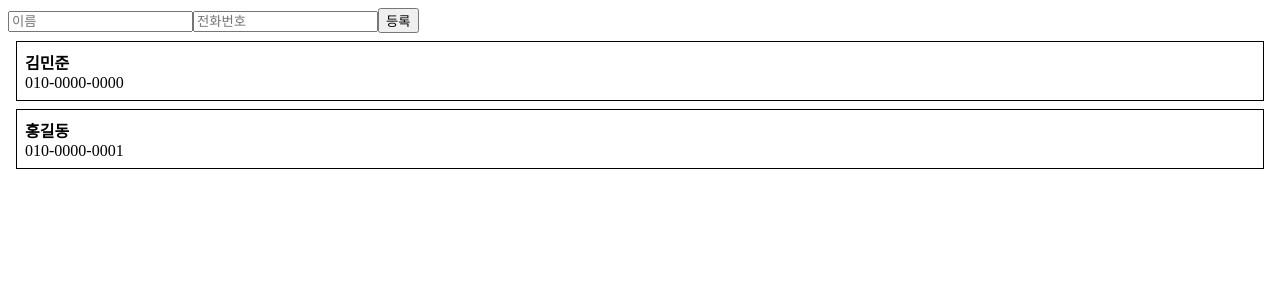
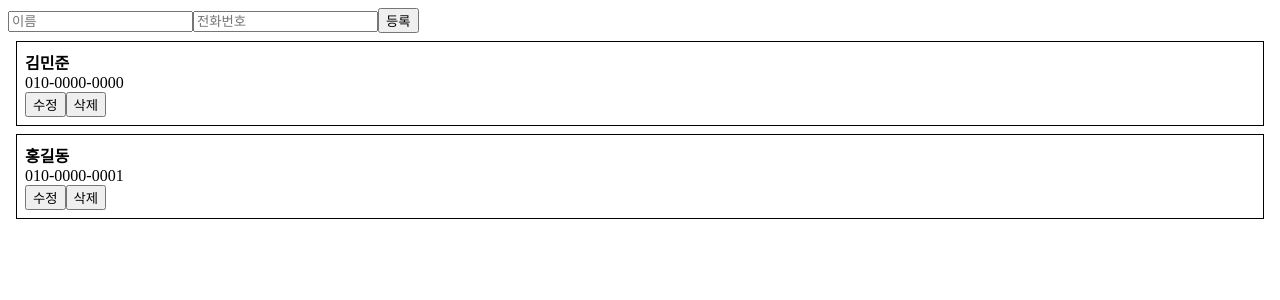
Before and after one commit to yslee9311/ReactWeb, a React (Create React App) app: page / in a window 1280 px wide. Shown: the top 300 px of the page. Built offline with nearby package versions, Linux system fonts and the light colour scheme.

Commit message:
FEAT : 배열 내 데이터 수정 또는 삭제
1. 배열 데이터 수정 또는 삭제 구현
2. 수정 시 render에서 별도로 구분하여 return

```diff
--- a/src/tutorial/App.js
+++ b/src/tutorial/App.js
@@ -22,7 +22,25 @@
     handleCreate = (data) => {
         const { information } = this.state;
         this.setState({
-          information: information.concat({ id: this.id++, ...data })
+            information: information.concat({ id: this.id++, ...data })
+        })
+    }
+
+    handleRemove = (id) => {
+        const { information } = this.state;
+        this.setState({
+            information: information.filter(info => info.id !== id)
+        })
+    }
+
+    handleUpdate = (id, data) => {
+        const { information } = this.state;
+        this.setState({
+            information: information.map(
+                info => id === info.id
+                    ? { ...info, ...data } // 새 객체를 만들어서 기존의 값과 전달받은 data 을 덮어씀
+                    : info // 기존의 값을 그대로 유지
+            )
         })
     }
 
@@ -33,7 +51,11 @@
                 <PhoneForm
                     onCreate={this.handleCreate}
                 />
-                <PhoneInfoList data={information}/>
+                <PhoneInfoList
+                    data={information}
+                    onRemove={this.handleRemove}
+                    onUpdate={this.handleUpdate}
+                />
             </div>
         );
     }
--- a/src/tutorial/components/PhoneForm.js
+++ b/src/tutorial/components/PhoneForm.js
@@ -7,7 +7,6 @@
     }
 
     handleChange = (e) => {
-        console.log('handleChange', e.target);
         this.setState({
             [e.target.name]: e.target.value
         })
--- a/src/tutorial/components/PhoneInfo.js
+++ b/src/tutorial/components/PhoneInfo.js
@@ -9,6 +9,63 @@
         }
     }
 
+    state = {
+        // 우리는 수정 버튼을 눌렀을 떄 editing 값을 true 로 설정해줄것입니다.
+        // 이 값이 true 일 때에는, 기존에 텍스트 형태로 보여주던 값들을
+        // input 형태로 보여주게 됩니다.
+        editing: false,
+        // input 의 값은 유동적이겠지요? input 값을 담기 위해서 각 필드를 위한 값도
+        // 설정합니다
+        name: '',
+        phone: '',
+    }
+
+    handleRemove = () => {
+        // 삭제 버튼이 클릭되면 onRemove 에 id 넣어서 호출
+        const { info, onRemove } = this.props;
+        onRemove(info.id);
+    }
+
+    // editing 값을 반전시키는 함수입니다
+    // true -> false, false -> true
+    handleToggleEdit = () => {
+        const { editing } = this.state;
+        this.setState({ editing: !editing });
+    }
+
+    // input 에서 onChange 이벤트가 발생 될 때
+    // 호출되는 함수입니다
+    handleChange = (e) => {
+        const { name, value } = e.target;
+        this.setState({
+            [name]: value
+        });
+    }
+
+    componentDidUpdate(prevProps, prevState) {
+        // 여기서는, editing 값이 바뀔 때 처리 할 로직이 적혀있습니다.
+        // 수정을 눌렀을땐, 기존의 값이 input에 나타나고,
+        // 수정을 적용할땐, input 의 값들을 부모한테 전달해줍니다.
+
+        const { info, onUpdate } = this.props;
+        if (!prevState.editing && this.state.editing) {
+            // editing 값이 false -> true 로 전환 될 때
+            // info 의 값을 state 에 넣어준다
+            this.setState({
+                name: info.name,
+                phone: info.phone
+            })
+        }
+
+        if (prevState.editing && !this.state.editing) {
+            // editing 값이 true -> false 로 전환 될 때
+            onUpdate(info.id, {
+                name: this.state.name,
+                phone: this.state.phone
+            });
+        }
+    }
+
     render() {
         const style = {
             border: '1px solid black',
@@ -16,14 +73,44 @@
             margin: '8px'
         };
 
+        const { editing } = this.state;
+
+        if (editing) { // 수정모드
+            return (
+                <div style={style}>
+                    <div>
+                        <input
+                            value={this.state.name}
+                            name="name"
+                            placeholder="이름"
+                            onChange={this.handleChange}
+                        />
+                    </div>
+                    <div>
+                        <input
+                            value={this.state.phone}
+                            name="phone"
+                            placeholder="전화번호"
+                            onChange={this.handleChange}
+                        />
+                    </div>
+                    <button onClick={this.handleToggleEdit}>적용</button>
+                    <button onClick={this.handleRemove}>삭제</button>
+                </div>
+            );
+        }
+
+        // 일반모드
         const {
-            name, phone, id
+            name, phone
         } = this.props.info;
 
         return (
             <div style={style}>
                 <div><b>{name}</b></div>
                 <div>{phone}</div>
+                <button onClick={this.handleToggleEdit}>수정</button>
+                <button onClick={this.handleRemove}>삭제</button>
             </div>
         );
     }
--- a/src/tutorial/components/PhoneInfoList.js
+++ b/src/tutorial/components/PhoneInfoList.js
@@ -3,13 +3,21 @@
 
 class PhoneInfoList extends Component {
     static defaultProps = {
-        data: []
+        data: [],
+        onRemove: () => console.warn('onRemove not defined'),
+        onUpdate: () => console.warn('onUpdate not defined'),
     }
 
     render() {
-        const { data } = this.props;
+        const { data, onRemove, onUpdate } = this.props;
         const list = data.map(
-            info => (<PhoneInfo key={info.id} info={info} />)
+            info => (
+                <PhoneInfo
+                    key={info.id}
+                    info={info}
+                    onRemove={onRemove}
+                    onUpdate={onUpdate}
+                />)
         );
 
         return (
```
